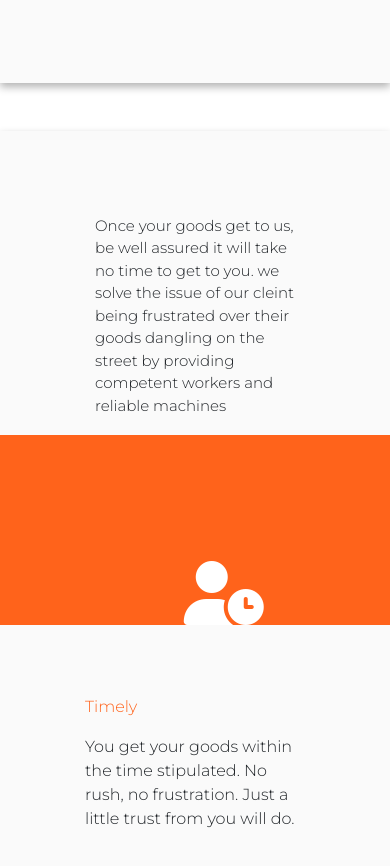
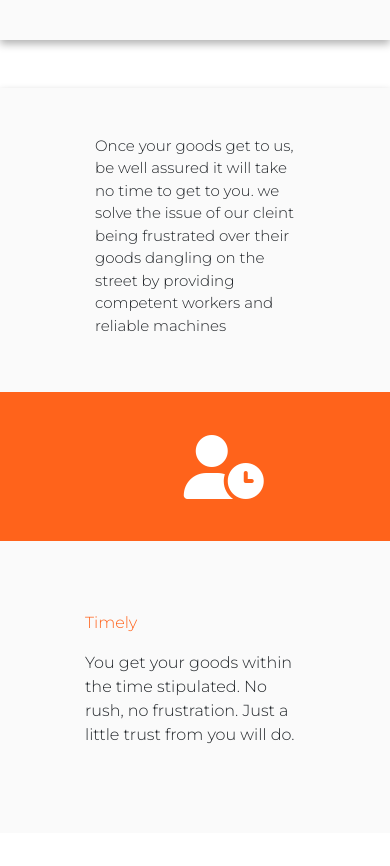
Before and after one commit to iamclement1/logistics, a plain HTML site: page index.html in a window 390 px wide. Shown: the part 1683-2549 px from the top of the page. After the commit the page ends 2516 px from the top, so only its background shows below. Drawn offline with nearby package versions, Linux system fonts and the light colour scheme.

Commit message:
added responsiveness

```diff
--- a/css/style.css
+++ b/css/style.css
@@ -62,7 +62,6 @@ p {
 
 .sec2-text {
   margin: 80px;
-
   font-family: 'Montserrat', sans-serif;
   font-size: 15px;
   font-weight: 400px;
@@ -76,3 +75,23 @@ p {
   width: 100%;
   height: 30em;
 }
+
+@media only screen and (max-width: 600px) {
+  .fa-shield-alt,
+  .fa-shipping-fast,
+  .fa-user-clock {
+    color: #fff;
+    margin-top: 5vh;
+    margin-bottom: 5vh;
+    margin-left: 20vh;
+  }
+  .sec2-text {
+    margin-top: 5vh;
+    font-family: 'Montserrat', sans-serif;
+    font-size: 15px;
+  }
+
+  .shipping {
+    height: 15vh;
+  }
+}
--- a/index.html
+++ b/index.html
@@ -114,7 +114,7 @@
                   <p class="sec2-text">Once your goods get to us, be well assured it will take no time to get to you. we solve the issue of our cleint being frustrated over their goods dangling on the street by providing competent workers and reliable machines</p>
               </div>
 
-              <div class="col-md-4"><i class="fas fa-shipping-fast fa-4x"></i></div>
+              <div class="col-md-4 shipping"><i class="fas fa-shipping-fast fa-4x"></i></div>
           </div>
       </div>
   </section>
```
